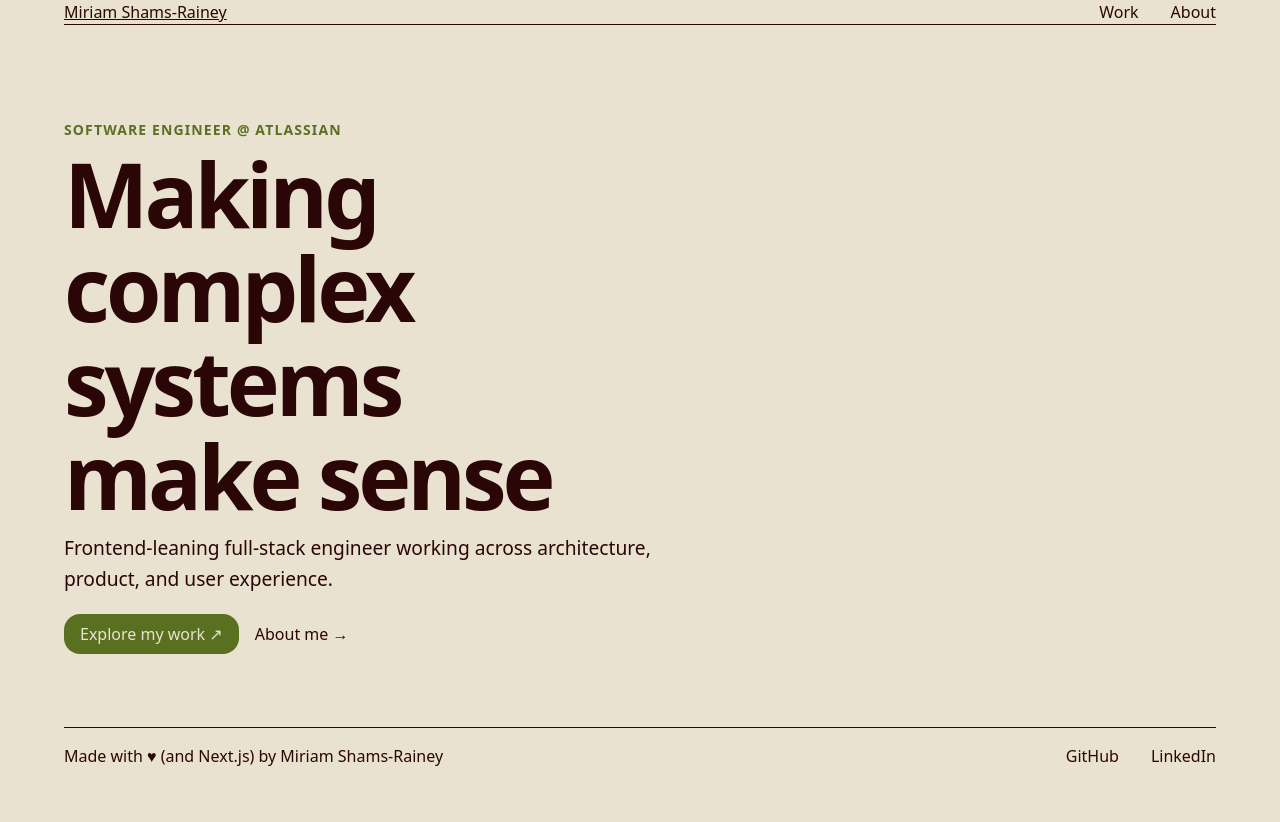
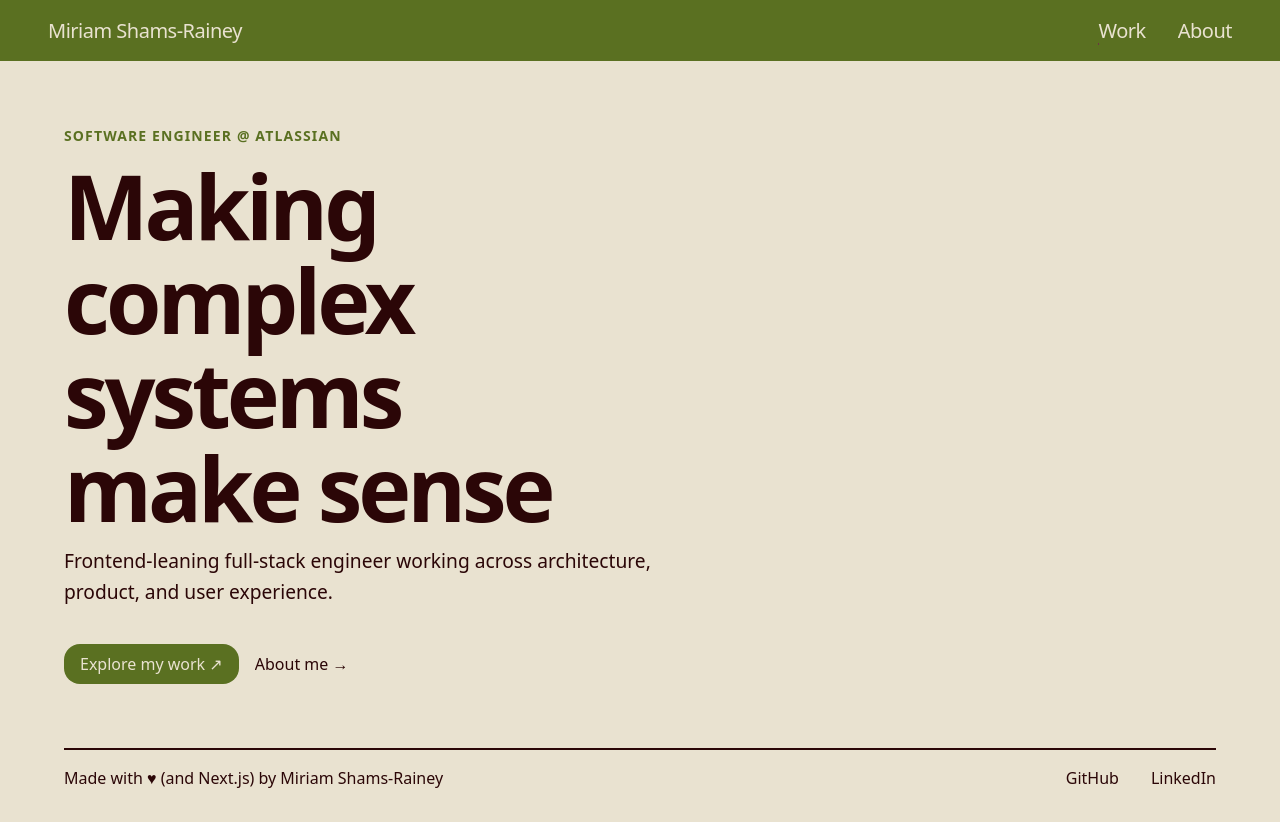
Before and after one commit to mshamsrainey/mshamsrainey-portfolio-site, a Next.js app: page / in a window 1280 px wide. Before the commit the page ends 800 px from the top, so only its background shows below. Built offline with nearby package versions, Linux system fonts and the light colour scheme; a web font is replaced by a local one.

Commit message:
split out top-nav into client component for router awareness + add a couple animations

```diff
--- a/app/home.module.css
+++ b/app/home.module.css
@@ -1,13 +1,11 @@
 .hero {
 	padding-block: clamp(3rem, 10vw, 4rem);
+	display: flex;
+	flex-direction: column;
+	gap: 0.75rem;
+	> * {
+		margin-block: 0;
 	}
-
-.eyebrow {
-  color: var(--color-olive);
-  font-size: 0.875rem;
-  font-weight: 600;
-  letter-spacing: 0.08em;
-  text-transform: uppercase;
 }
 
 .heading {
@@ -16,7 +14,6 @@
 	line-height: 1.05;
 	letter-spacing: -0.045em;
 	text-wrap: balance;
-  margin-block: -0.5rem;
 }
 
 .intro {
@@ -30,6 +27,7 @@
 	flex-direction: row;
 	gap: 1rem;
 	align-items: center;
+	margin-block-start: 1.5rem;
 	a {
 		text-decoration: none;
 	}
@@ -38,10 +36,34 @@
 		padding: 0.5rem 1rem;
 		border-radius: 1rem;
 		color: var(--color-linen);
+		transition: transform 0.5s ease;
+		&:hover,
+		&:focus {
+			transform: translateY(-0.25em);
+			text-decoration: none;
+		}
 	}
 	:nth-child(2) {
-        &:hover {
-            text-decoration: underline;
+		text-decoration: none;
+		display: block;
+		position: relative;
+		padding: 0.2em 0;
+		overflow: hidden;
+		&::after {
+			content: "";
+			position: absolute;
+			bottom: 0;
+			left: 0;
+			width: 100%;
+			height: 0.1em;
+			background-color: var(--color-olive);
+			transition: transform 0.5s ease;
+			opacity: 1;
+			transform: translate3d(-100%, 0, 0);
+		}
+		&:hover::after,
+		&:focus-visible::after {
+			transform: translate3d(0, 0, 0);
 		}
 	}
 }
--- a/app/layout.module.css
+++ b/app/layout.module.css
@@ -10,30 +10,19 @@
 }
 
 .container {
-  width: min(
-    calc(100% - 2 * var(--page-gutter)),
-    var(--content-width)
-  );
+	width: min(calc(100% - 2 * var(--page-gutter)), var(--content-width));
 	margin-inline: auto;
-}
-
-.header {
-  display: flex;
-  justify-content: space-between;
-  align-items: center;
-  border-block-end: 1px solid var(--color-ink);
-  margin-block-end: 1rem;
 }
 
 .footer {
 	display: flex;
 	justify-content: space-between;
 	align-items: center;
-  border-block-start: 1px solid var(--color-ink);
+	border-block-start: 2px solid var(--color-ink);
 	margin-block-end: 1rem;
 }
 
-@media (max-width: 40rem) {
+@media (max-width: 48rem) {
 	.footer {
 		p {
 			margin: 0.25rem;
@@ -48,12 +37,28 @@
 .navLinks {
 	display: flex;
 	gap: 2rem;
-}
-
-.navLinks a {
+	justify-content: end;
+	a {
 		text-decoration: none;
 		color: inherit;
-  &:hover {
+    transition: color 0.5s ease;
+		&:hover,
+		&:focus-visible {
 			color: var(--color-olive);
 		}
 	}
+}
+
+.skipLink {
+	position: fixed;
+	inset-block-start: 1rem;
+	inset-inline-start: 1rem;
+	padding: 0.75rem 1rem;
+	background: var(--color-linen);
+	color: var(--color-ink);
+	z-index: 1000;
+	transform: translateY(-200%);
+	&:focus-visible {
+		transform: translateY(0);
+	}
+}
--- a/app/layout.tsx
+++ b/app/layout.tsx
@@ -1,8 +1,9 @@
 import type { Metadata } from "next";
-import Link from "next/link";
+
+import { TopNav } from "@/src/components/TopNav";
+
 import "./globals.css";
 import styles from "./layout.module.css";
-
 
 export const metadata: Metadata = {
 	title: {
@@ -13,10 +14,7 @@ export const metadata: Metadata = {
 		"Frontend-leaning full-stack software engineer working across architecture, product, and user experience.",
 };
 
-
-export const RootLayout = ({
-  children,
-}: LayoutProps<"/">) => {
+export const RootLayout = ({ children }: LayoutProps<"/">) => {
 	return (
 		<html lang="en">
 			<head>
@@ -24,27 +22,39 @@ export const RootLayout = ({
 				<link rel="stylesheet" href="https://use.typekit.net/uov8wjb.css" />
 			</head>
 			<body className={styles.site}>
-        <header className={`${styles.header} ${styles.container}`}>
-          <Link href="/">Miriam Shams-Rainey</Link>
-
-          <nav className={styles.navLinks} aria-label="Main navigation">
-            <Link href="/work">Work</Link>
-            <Link href="/about">About</Link>
-          </nav>
-        </header>
-
-        <main className={`${styles.main} ${styles.container}`} id="main-content">{children}</main>
+				<a href="#main-content" className={styles.skipLink}>
+					Skip to content
+				</a>
+				<TopNav />
+				<main
+					className={`${styles.main} ${styles.container}`}
+					id="main-content"
+				>
+					{children}
+				</main>
 
 				<footer className={`${styles.footer} ${styles.container}`}>
 					<p>Made with ♥︎ (and Next.js) by Miriam Shams-Rainey</p>
-          <div aria-label="Footer navigation" className={styles.navLinks} >
-            <a href="https://github.com/mshamsrainey" target="_blank" rel="noopener noreferrer">GitHub</a>
-            <a href="https://www.linkedin.com/in/mshamsrainey" target="_blank" rel="noopener noreferrer">LinkedIn</a>
+					<div className={styles.navLinks}>
+						<a
+							href="https://github.com/mshamsrainey"
+							target="_blank"
+							rel="noopener noreferrer"
+						>
+							GitHub
+						</a>
+						<a
+							href="https://www.linkedin.com/in/mshamsrainey"
+							target="_blank"
+							rel="noopener noreferrer"
+						>
+							LinkedIn
+						</a>
 					</div>
 				</footer>
 			</body>
 		</html>
 	);
-}
+};
 
 export default RootLayout;
--- /dev/null
+++ b/src/components/TopNav.module.css
@@ -0,0 +1,63 @@
+.header {
+	display: flex;
+	justify-content: space-between;
+	align-items: center;
+	background-color: var(--color-olive);
+	color: var(--color-linen);
+	padding-block: 1rem;
+	padding-inline: var(--page-gutter);
+	position: sticky;
+	top: 0;
+	* {
+		text-decoration: none;
+		font-weight: 500;
+		font-size: 1.25rem;
+		line-height: 1.05;
+		letter-spacing: -0.025em;
+	}
+}
+
+.navLinks {
+	display: flex;
+	gap: 2rem;
+	justify-content: end;
+	a {
+		text-decoration: none;
+		display: block;
+		position: relative;
+		padding: 0.2em 0;
+		overflow: hidden;
+		&::after {
+			content: "";
+			position: absolute;
+			inset-block-end: 0;
+			inset-inline-start: 0;
+			width: 100%;
+			height: 0.1em;
+			background-color: var(--color-plum);
+			transition: transform 0.5s ease;
+			opacity: 1;
+			transform: translate3d(-100%, 0, 0);
+		}
+		&:hover::after,
+		&:focus-visible::after {
+			transform: translate3d(0, 0, 0);
+		}
+		&.active::after {
+			transform: translate3d(0, 0, 0);
+			background-color: var(--color-linen);
+			transition: background-color 0.5s ease;
+		}
+		&.active:hover::after,
+		&.active:focus-visible::after {
+			background-color: var(--color-plum);
+		}
+	}
+}
+
+@media (max-width: 48rem) {
+	.navLinks {
+		font-size: 1rem;
+		justify-content: center;
+	}
+}
--- /dev/null
+++ b/src/components/TopNav.tsx
@@ -0,0 +1,33 @@
+"use client";
+
+import Link from "next/link";
+import { usePathname } from "next/navigation";
+import styles from "./TopNav.module.css";
+
+export const TopNav = () => {
+	const pathname = usePathname();
+	const isOnWorkPage = pathname.startsWith("/work");
+	const isOnAboutPage = pathname.startsWith("/about");
+	return (
+		<header className={styles.header}>
+			<Link href="/">Miriam Shams-Rainey</Link>
+
+			<nav className={styles.navLinks} aria-label="Main navigation">
+				<Link
+					className={isOnWorkPage ? styles.active : undefined}
+					aria-current={isOnWorkPage ? "page" : undefined}
+					href="/work"
+				>
+					Work
+				</Link>
+				<Link
+					className={isOnAboutPage ? styles.active : undefined}
+					aria-current={isOnAboutPage ? "page" : undefined}
+					href="/about"
+				>
+					About
+				</Link>
+			</nav>
+		</header>
+	);
+};
```
Lines whose indentation alone changed are shown as unchanged.
